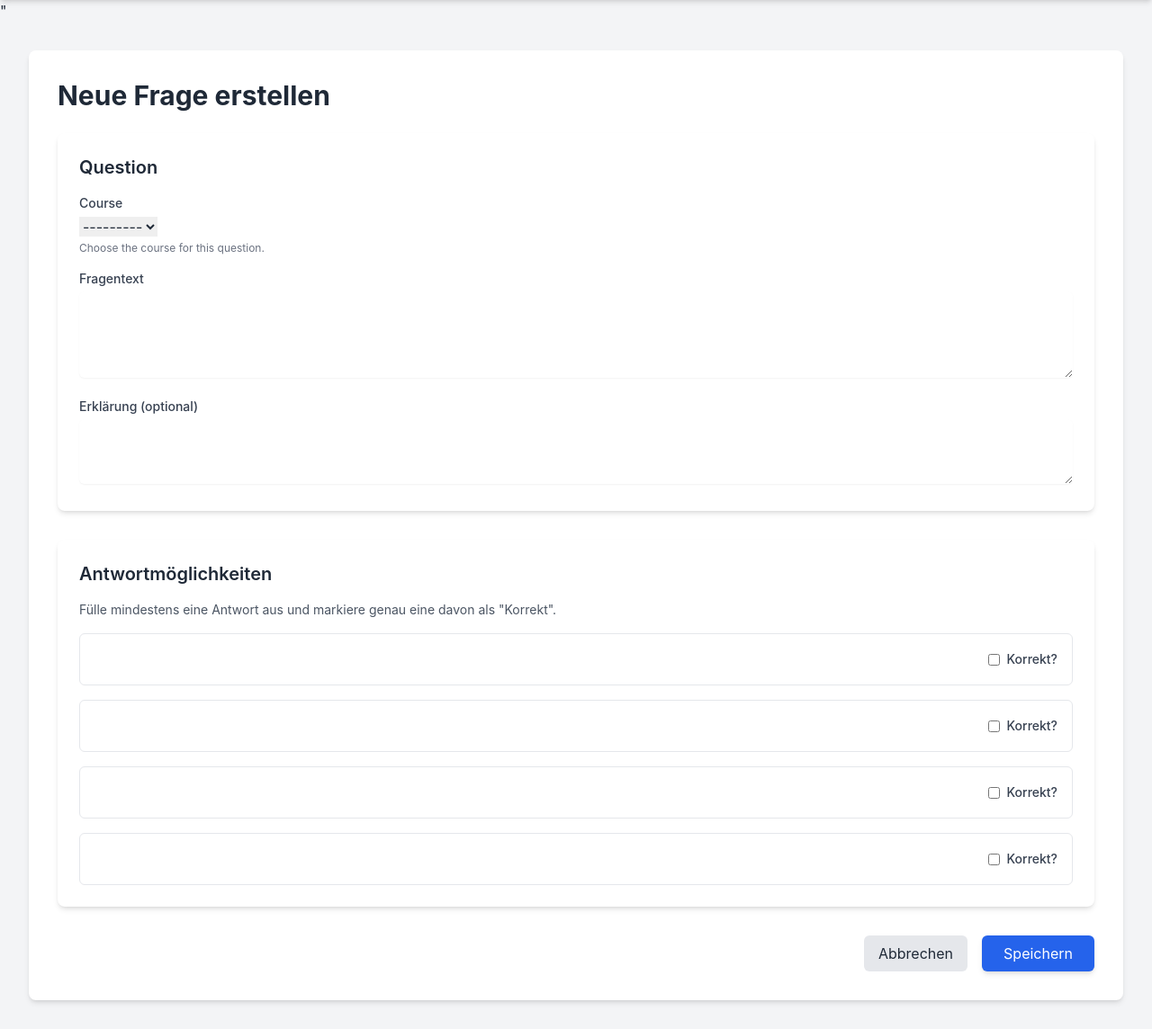
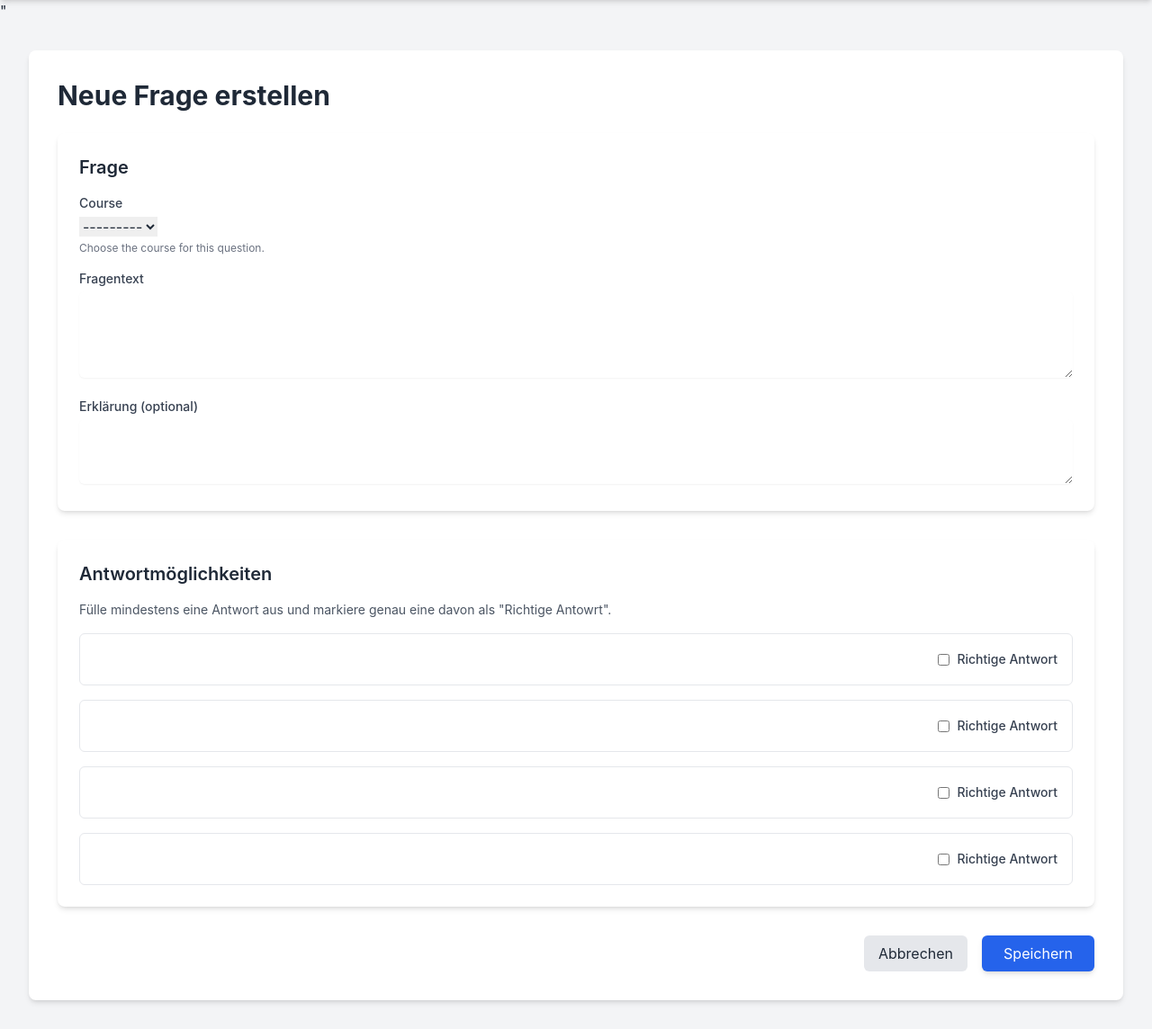
Before and after one commit to mzander-1/quizapp-django, a Django app: page /question/new/ in a window 1280 px wide. Shown: the part 84-1228 px from the top of the page at 90% size. Run offline with Django 5.2, Linux system fonts and the light colour scheme; the visitor is signed in with stand-in values (Sample User, id 1); data that the repository does not hold is empty; some libraries are stand-ins or nearby versions.

Commit message:
translations

```diff
--- a/quiz/templates/quiz/question_form.html
+++ b/quiz/templates/quiz/question_form.html
@@ -25,7 +25,7 @@
 
     <!-- 1. Section: The Question itself -->
     <div class="bg-white p-6 rounded-lg shadow-md mb-8">
-        <h2 class="text-xl font-semibold mb-4">Question</h2>
+        <h2 class="text-xl font-semibold mb-4">Frage</h2>
 
         <!-- Course (if available) -->
         <div class="mb-4">
@@ -62,7 +62,7 @@
     <!-- 2. Section: The Answers (FormSet) -->
     <div class="bg-white p-6 rounded-lg shadow-md">
         <h2 class="text-xl font-semibold mb-4">Antwortmöglichkeiten</h2>
-        <p class="text-sm text-gray-600 mb-4">Fülle mindestens eine Antwort aus und markiere genau eine davon als "Korrekt".</S>
+        <p class="text-sm text-gray-600 mb-4">Fülle mindestens eine Antwort aus und markiere genau eine davon als "Richtige Antowrt".</S>
 
         <div class="space-y-4">
             {% for form in answer_formset %}
@@ -83,7 +83,7 @@
                 <div class="flex items-center">
                     {{ form.is_correct }}
                     <label for="{{ form.is_correct.id_for_label }}" class="ml-2 block text-sm font-medium text-gray-700">
-                        Korrekt?
+                        Richtige Antwort
                     </label>
                 </div>
             </div>
```
